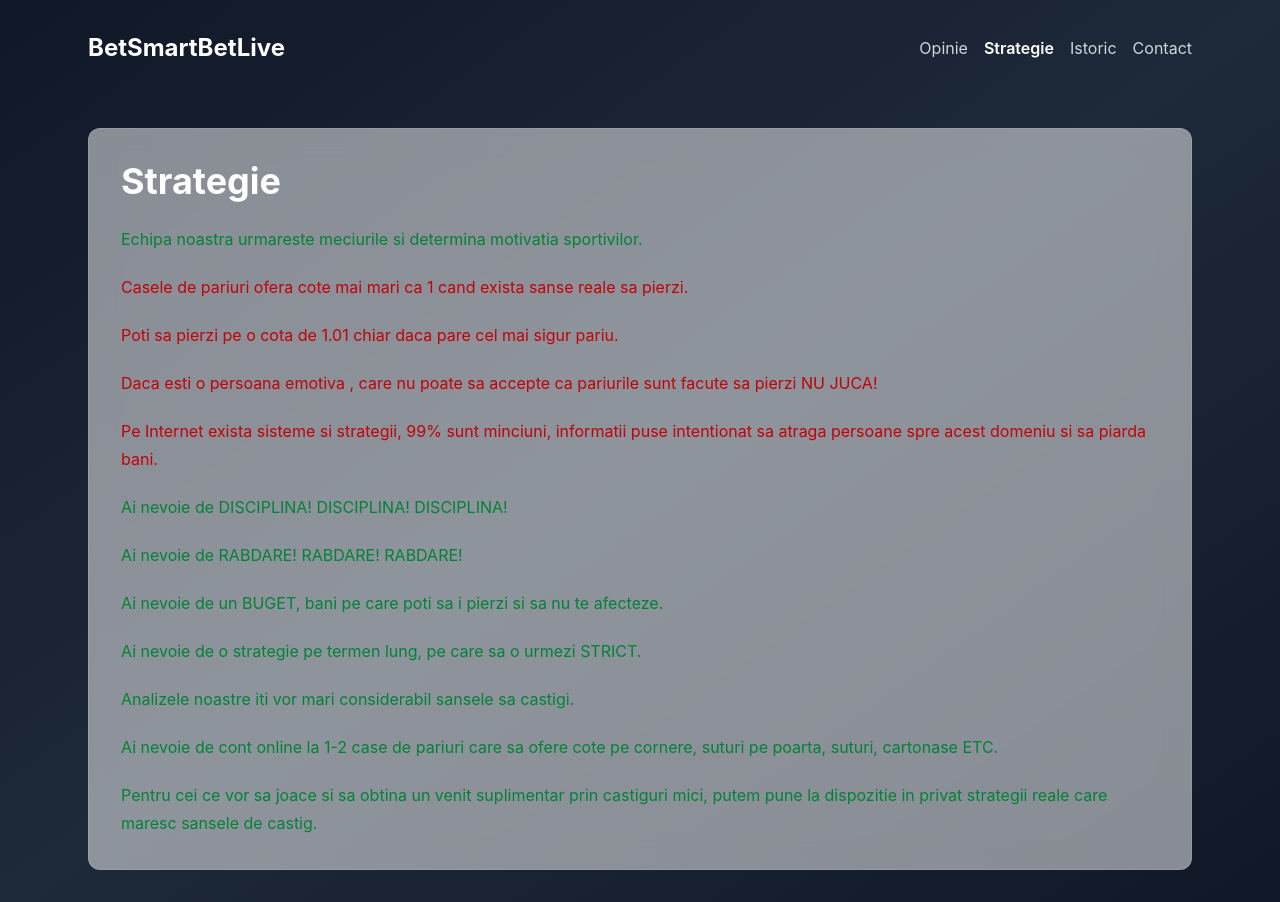
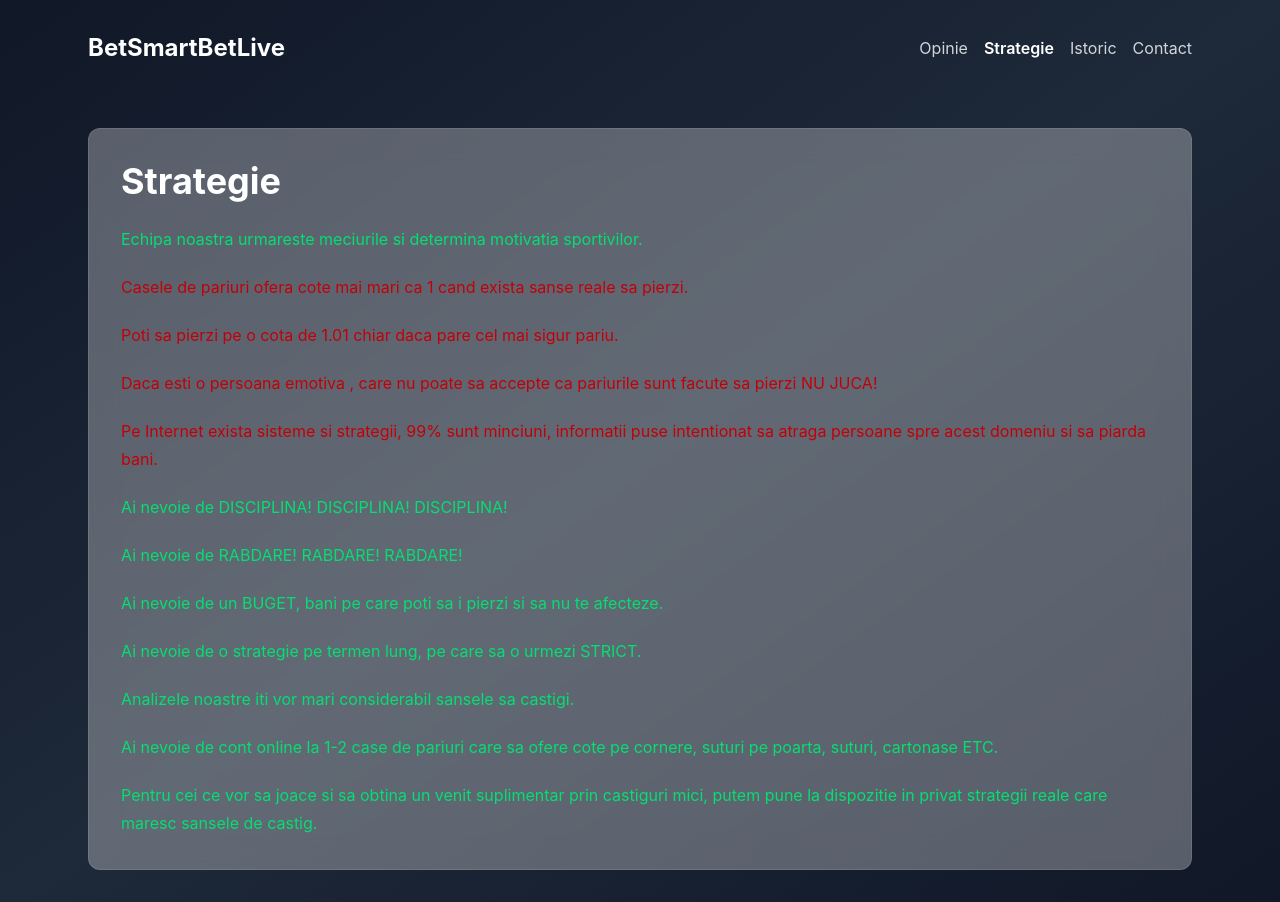
Before and after one commit to nidarg/bett, a React app in the folder frontend/: page /strategie in a window 1280 px wide. Built offline with nearby package versions, Linux system fonts and the light colour scheme; the HTML template or start-up script is replaced by a standard one.

Commit message:
change pages style

```diff
--- a/frontend/src/components/StatsAside.jsx
+++ /dev/null
@@ -1,20 +0,0 @@
-const StatsAside = () => (
-  <aside className="w-full lg:w-64 shrink-0">
-    <div className="grid grid-cols-1 gap-4">
-      <div className="bg-white/10 p-4 rounded-xl border border-white/10 text-center">
-        <p className="text-xl font-bold text-white">1200+</p>
-        <p className="text-gray-300 text-xs">Ponturi analizate</p>
-      </div>
-
-      <div className="bg-white/10 p-4 rounded-xl border border-white/10 text-center">
-        <p className="text-xl font-bold text-white">300+</p>
-        <p className="text-gray-300 text-xs">Membri activi</p>
-      </div>
-
-      <div className="bg-white/10 p-4 rounded-xl border border-white/10 text-center">
-        <p className="text-xl font-bold text-white">Live</p>
-        <p className="text-gray-300 text-xs">Analize în timpul meciurilor</p>
-      </div>
-    </div>
-  </aside>
-)
--- a/frontend/src/pages/HistoryPage.jsx
+++ b/frontend/src/pages/HistoryPage.jsx
@@ -163,9 +163,7 @@ function HistoryPage() {
               </div>
             </div>
 
-            {period !== "monthly" && data.bets?.length > 0 && (
-              <ProfitChart bets={data.bets} />
-            )}
+
 
             <div className="bg-white/10 backdrop-blur-lg rounded-xl p-6 border border-white/10 mb-8">
               <div className="flex flex-col md:flex-row md:items-center md:justify-between gap-4">
@@ -271,6 +269,12 @@ function HistoryPage() {
                 </table>
               </div>
             )}
+             {period !== "monthly" && data.bets?.length > 0 && (
+              <div className="mt-8">
+                <ProfitChart bets={data.bets} />
+              </div>
+
+            )}
           </>
         )}
       </div>
--- a/frontend/src/pages/StrategiePage.jsx
+++ b/frontend/src/pages/StrategiePage.jsx
@@ -4,11 +4,11 @@ function StrategiePage() {
 
 
 
-      <section className="bg-white/50 backdrop-blur-lg rounded-xl p-8 border border-white/10">
+      <section className="bg-white/30 backdrop-blur-lg rounded-xl p-8 border border-white/10">
         <h1 className="text-4xl font-bold mb-6">Strategie</h1>
 
         <div className="space-y-5 text-gray-300 leading-7">
-          <p className="text-green-700">
+          <p className="text-green-400">
                Echipa noastra urmareste  meciurile si determina motivatia sportivilor.
           </p>
           <p className="text-red-700">Casele de pariuri ofera cote mai mari ca 1  cand exista sanse reale sa pierzi.
@@ -19,19 +19,19 @@ function StrategiePage() {
 </p>
 <p className="text-red-700">Pe Internet exista sisteme si strategii, 99% sunt minciuni, informatii puse  intentionat sa atraga persoane spre acest domeniu si sa piarda bani.
 </p>
-<p className="text-green-700">Ai nevoie de DISCIPLINA! DISCIPLINA! DISCIPLINA!
+<p className="text-green-400">Ai nevoie de DISCIPLINA! DISCIPLINA! DISCIPLINA!
 </p>
-<p className="text-green-700">Ai nevoie de RABDARE! RABDARE! RABDARE!
+<p className="text-green-400">Ai nevoie de RABDARE! RABDARE! RABDARE!
 </p>
-<p className="text-green-700">Ai nevoie de un BUGET,  bani pe care poti sa i pierzi si sa nu te afecteze.
+<p className="text-green-400">Ai nevoie de un BUGET,  bani pe care poti sa i pierzi si sa nu te afecteze.
 </p>
-<p className="text-green-700">Ai nevoie de o strategie pe termen lung, pe care sa o urmezi STRICT.
+<p className="text-green-400">Ai nevoie de o strategie pe termen lung, pe care sa o urmezi STRICT.
 </p>
-<p className="text-green-700">Analizele  noastre iti vor mari considerabil sansele sa castigi.
+<p className="text-green-400">Analizele  noastre iti vor mari considerabil sansele sa castigi.
 </p>
-<p className="text-green-700">Ai nevoie de cont online la 1-2 case de pariuri care sa ofere cote pe cornere, suturi pe poarta, suturi, cartonase ETC.
+<p className="text-green-400">Ai nevoie de cont online la 1-2 case de pariuri care sa ofere cote pe cornere, suturi pe poarta, suturi, cartonase ETC.
 </p>
-<p className="text-green-700">Pentru cei ce vor sa joace si sa obtina un venit suplimentar prin castiguri mici, putem pune la dispozitie in privat strategii reale care maresc sansele de castig.
+<p className="text-green-400">Pentru cei ce vor sa joace si sa obtina un venit suplimentar prin castiguri mici, putem pune la dispozitie in privat strategii reale care maresc sansele de castig.
 </p>
         </div>
       </section>
```
